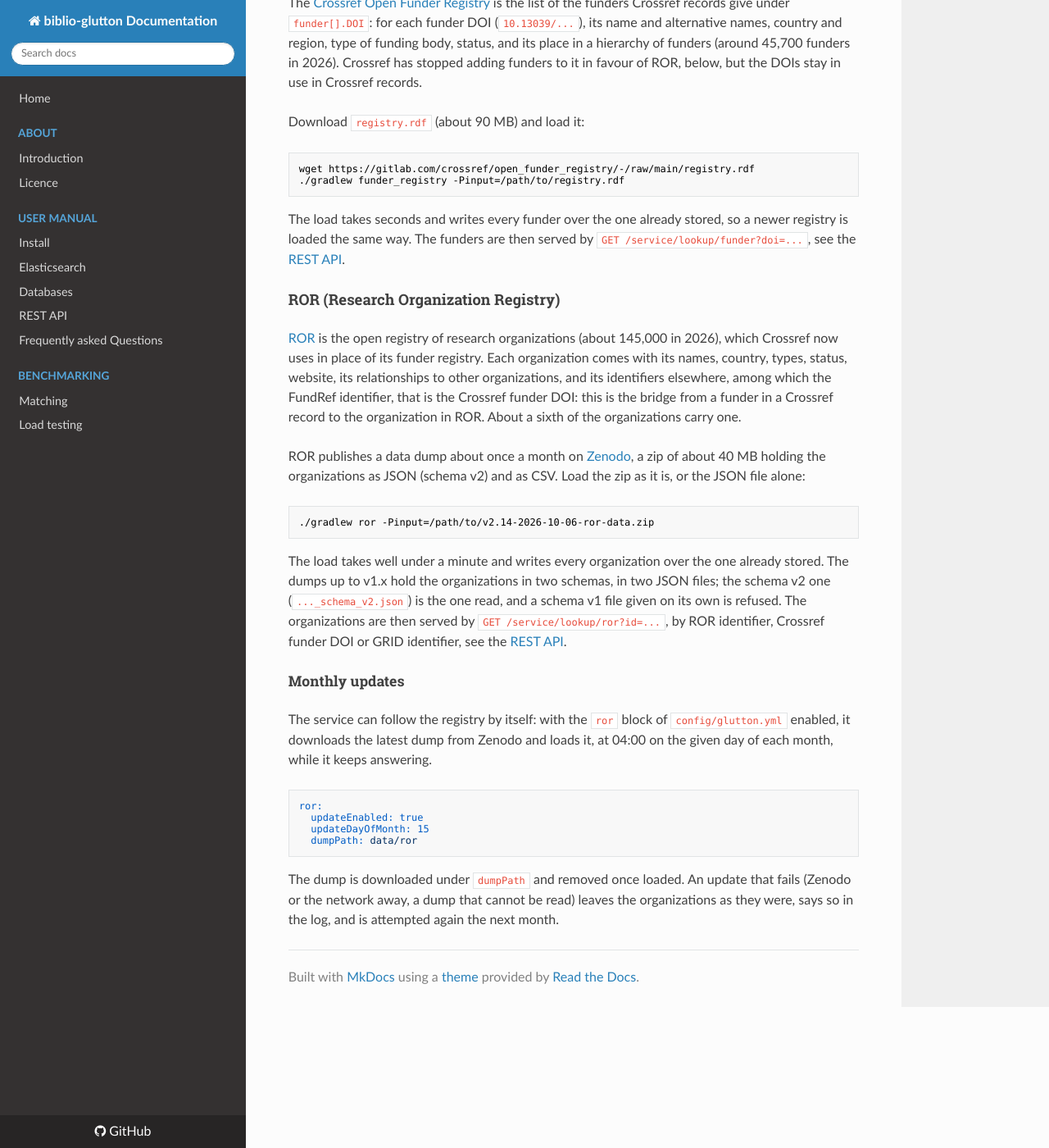
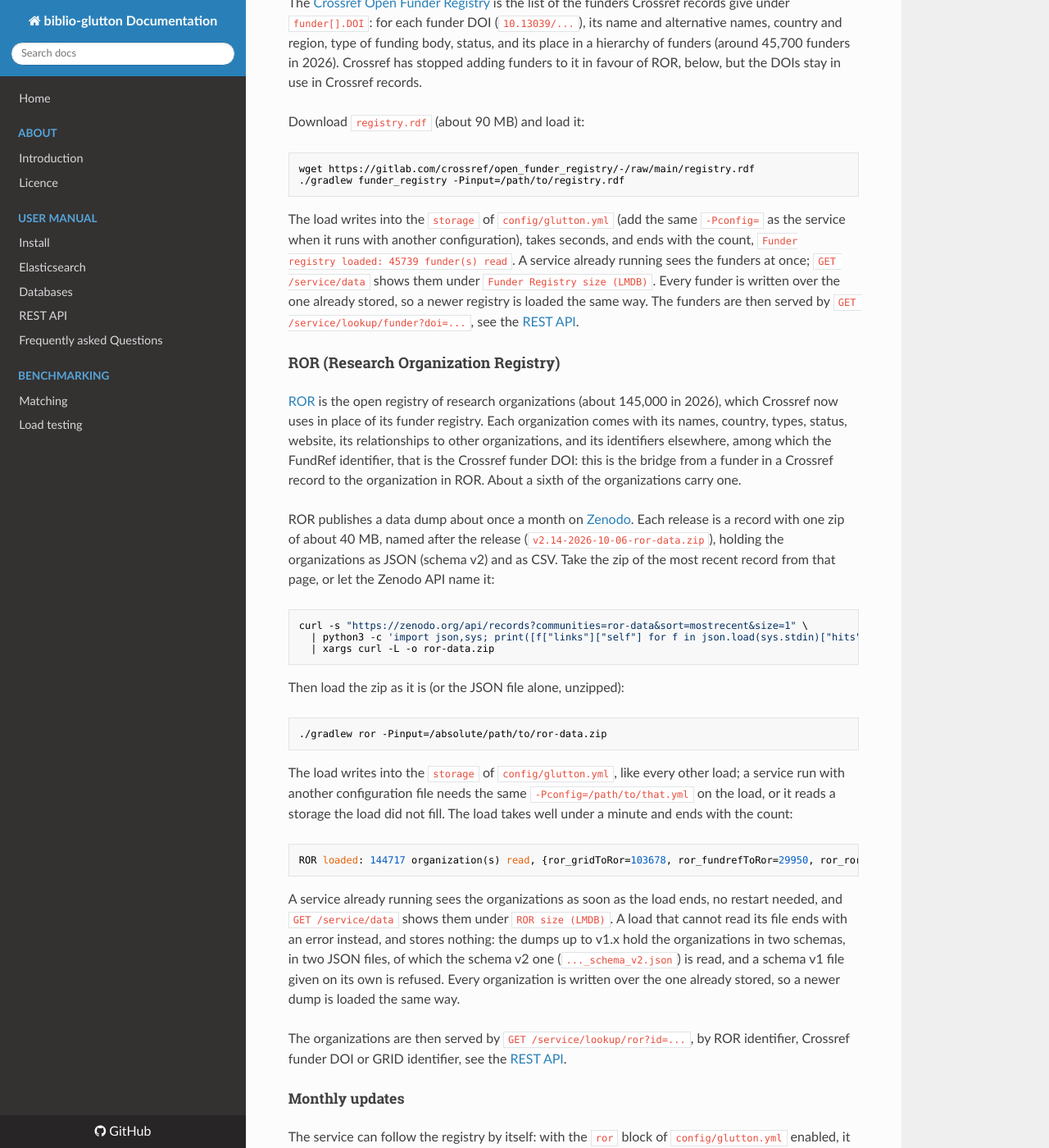
Before and after one commit to kermitt2/biblio-glutton, an MkDocs documentation site: the page built from doc/Build-Databases.md, in a window 1280 px wide and 1400 px high, scrolled down 11590 px. Shown: the whole window at 82% size. Built offline with MkDocs 1.6.1, drawn with Linux system fonts in a browser that asks for light colours; nearby versions of some CDN libraries.

Commit message:
Say how to get the ROR dump, where the load writes, and what it prints when done
The guide linked to Zenodo without saying which file to take or how, and
did not say that the load fills the storage of the configuration it is
given, which is how a load can succeed and the service still answer that
it has no organization.

````diff
--- a/doc/Build-Databases.md
+++ b/doc/Build-Databases.md
@@ -433,8 +433,11 @@ wget https://gitlab.com/crossref/open_funder_registry/-/raw/main/registry.rdf
 ./gradlew funder_registry -Pinput=/path/to/registry.rdf
 ```
 
-The load takes seconds and writes every funder over the one already stored, so a newer registry
-is loaded the same way. The funders are then served by
+The load writes into the `storage` of `config/glutton.yml` (add the same `-Pconfig=` as the
+service when it runs with another configuration), takes seconds, and ends with the count, `Funder
+registry loaded: 45739 funder(s) read`. A service already running sees the funders at once;
+`GET /service/data` shows them under `Funder Registry size (LMDB)`. Every funder is written over
+the one already stored, so a newer registry is loaded the same way. The funders are then served by
 `GET /service/lookup/funder?doi=...`, see the [REST API](API.md#funders-and-research-organizations).
 
 #### ROR (Research Organization Registry)
@@ -446,18 +449,39 @@ elsewhere, among which the FundRef identifier, that is the Crossref funder DOI:
 from a funder in a Crossref record to the organization in ROR. About a sixth of the organizations
 carry one.
 
-ROR publishes a data dump about once a month on [Zenodo](https://zenodo.org/communities/ror-data),
-a zip of about 40 MB holding the organizations as JSON (schema v2) and as CSV. Load the zip as it
-is, or the JSON file alone:
+ROR publishes a data dump about once a month on [Zenodo](https://zenodo.org/communities/ror-data).
+Each release is a record with one zip of about 40 MB, named after the release
+(`v2.14-2026-10-06-ror-data.zip`), holding the organizations as JSON (schema v2) and as CSV. Take
+the zip of the most recent record from that page, or let the Zenodo API name it:
 
 ```sh
-./gradlew ror -Pinput=/path/to/v2.14-2026-10-06-ror-data.zip
+curl -s "https://zenodo.org/api/records?communities=ror-data&sort=mostrecent&size=1" \
+  | python3 -c 'import json,sys; print([f["links"]["self"] for f in json.load(sys.stdin)["hits"]["hits"][0]["files"] if f["key"].endswith(".zip")][0])' \
+  | xargs curl -L -o ror-data.zip
 ```
 
-The load takes well under a minute and writes every organization over the one already stored. The dumps
-up to v1.x hold the organizations in two schemas, in two JSON files; the schema v2 one
-(`..._schema_v2.json`) is the one read, and a schema v1 file given on its own is refused. The
-organizations are then served by `GET /service/lookup/ror?id=...`, by ROR identifier, Crossref
+Then load the zip as it is (or the JSON file alone, unzipped):
+
+```sh
+./gradlew ror -Pinput=/absolute/path/to/ror-data.zip
+```
+
+The load writes into the `storage` of `config/glutton.yml`, like every other load; a service run
+with another configuration file needs the same `-Pconfig=/path/to/that.yml` on the load, or it
+reads a storage the load did not fill. The load takes well under a minute and ends with the count:
+
+```
+ROR loaded: 144717 organization(s) read, {ror_gridToRor=103678, ror_fundrefToRor=29950, ror_rorId=144717} stored
+```
+
+A service already running sees the organizations as soon as the load ends, no restart needed, and
+`GET /service/data` shows them under `ROR size (LMDB)`. A load that cannot read its file ends with
+an error instead, and stores nothing: the dumps up to v1.x hold the organizations in two schemas,
+in two JSON files, of which the schema v2 one (`..._schema_v2.json`) is read, and a schema v1 file
+given on its own is refused. Every organization is written over the one already stored, so a newer
+dump is loaded the same way.
+
+The organizations are then served by `GET /service/lookup/ror?id=...`, by ROR identifier, Crossref
 funder DOI or GRID identifier, see the [REST API](API.md#funders-and-research-organizations).
 
 ##### Monthly updates
````
